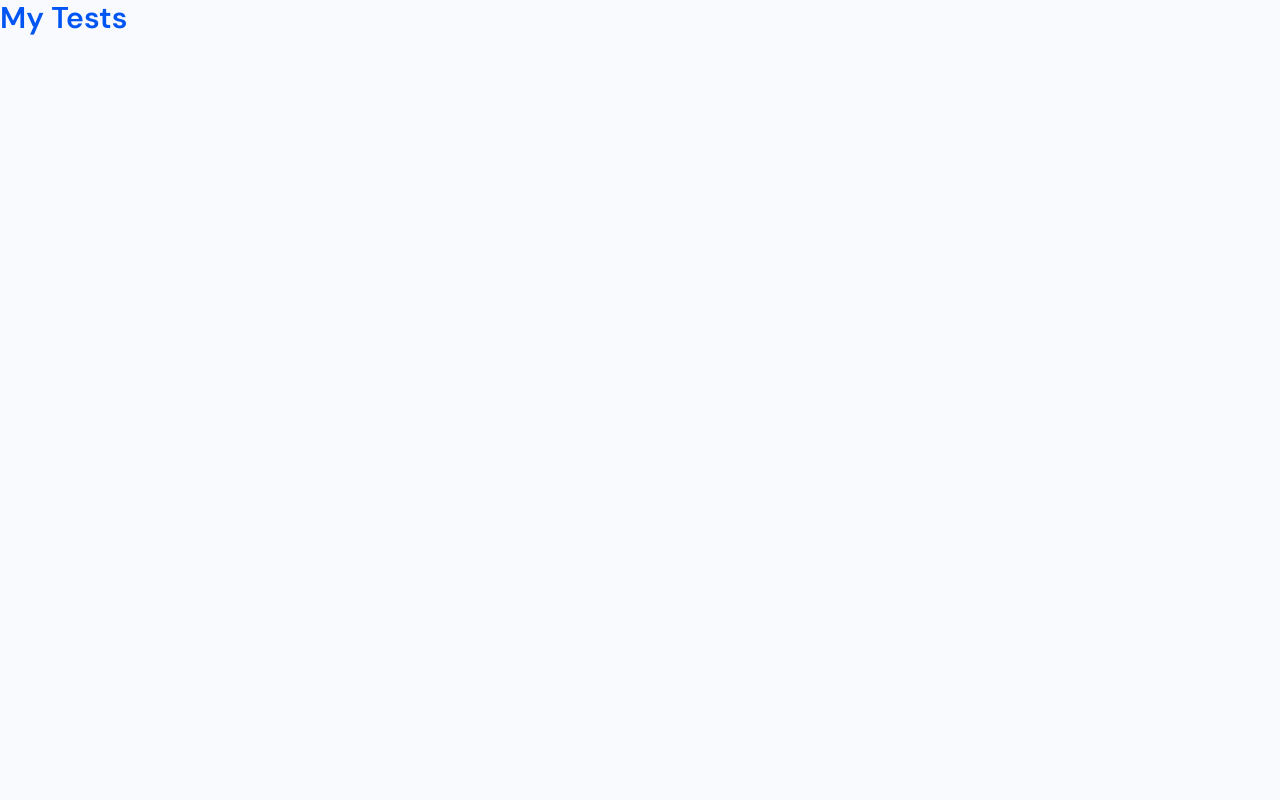
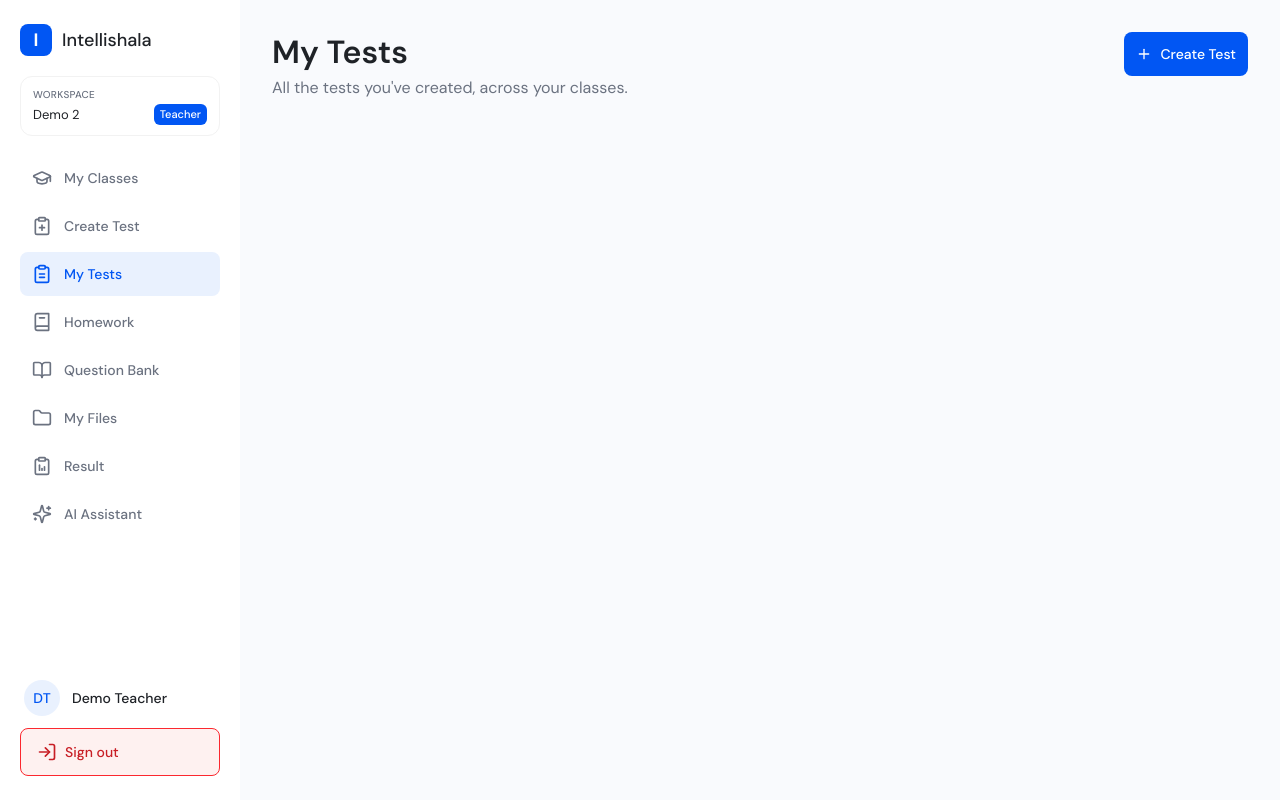
Before and after one commit to Avnish-Alves/intellishala-my-tests, a Next.js app: page / in a window 1280 px wide. Built offline with nearby package versions, Linux system fonts and the light colour scheme.

Commit message:
Add app shell, sidebar placeholder and header

```diff
--- a/src/app/layout.tsx
+++ b/src/app/layout.tsx
@@ -1,5 +1,7 @@
 import type { Metadata } from "next";
 import { DM_Sans } from "next/font/google";
+import Sidebar from "@/components/layout/Sidebar";
+import MobileTopBar from "@/components/layout/MobileTopBar";
 import "./globals.css";
 
 const dmSans = DM_Sans({
@@ -15,7 +17,15 @@ export default function RootLayout({ children }: LayoutProps<"/">) {
   return (
     <html lang="en" className={dmSans.variable}>
       <body className="bg-page font-sans text-ink antialiased">
-        {children}
+        <div className="flex min-h-screen">
+          <Sidebar />
+          <div className="flex min-h-screen flex-1 flex-col">
+            <MobileTopBar />
+            <main className="flex-1 px-4 py-6 xl:px-8 xl:pt-8 xl:pb-11">
+              {children}
+            </main>
+          </div>
+        </div>
       </body>
     </html>
   );
--- a/src/app/page.tsx
+++ b/src/app/page.tsx
@@ -1,3 +1,5 @@
+import PageHeader from "@/components/tests/PageHeader";
+
 export default function Home() {
-  return <h1 className="text-3xl font-semibold text-brand">My Tests</h1>;
+  return <PageHeader />;
 }
--- /dev/null
+++ b/src/components/icons.tsx
@@ -0,0 +1,194 @@
+import type { SVGProps } from "react";
+
+type IconProps = SVGProps<SVGSVGElement>;
+
+export function ClassesIcon(props: IconProps) {
+  return (
+    <svg
+      viewBox="0 0 24 24"
+      fill="none"
+      stroke="currentColor"
+      strokeWidth={2}
+      strokeLinecap="round"
+      strokeLinejoin="round"
+      aria-hidden="true"
+      {...props}
+    >
+      <path d="M21.42 10.922a1 1 0 0 0-.019-1.838L12.83 5.18a2 2 0 0 0-1.66 0L2.6 9.08a1 1 0 0 0 0 1.832l8.57 3.908a2 2 0 0 0 1.66 0z" />
+      <path d="M22 10v6" />
+      <path d="M6 12.5V16a6 3 0 0 0 12 0v-3.5" />
+    </svg>
+  );
+}
+
+export function CreateTestIcon(props: IconProps) {
+  return (
+    <svg
+      viewBox="0 0 24 24"
+      fill="none"
+      stroke="currentColor"
+      strokeWidth={2}
+      strokeLinecap="round"
+      strokeLinejoin="round"
+      aria-hidden="true"
+      {...props}
+    >
+      <rect width="8" height="4" x="8" y="2" rx="1" />
+      <path d="M16 4h2a2 2 0 0 1 2 2v14a2 2 0 0 1-2 2H6a2 2 0 0 1-2-2V6a2 2 0 0 1 2-2h2" />
+      <path d="M9 14h6" />
+      <path d="M12 17v-6" />
+    </svg>
+  );
+}
+
+export function MyTestsIcon(props: IconProps) {
+  return (
+    <svg
+      viewBox="0 0 24 24"
+      fill="none"
+      stroke="currentColor"
+      strokeWidth={2}
+      strokeLinecap="round"
+      strokeLinejoin="round"
+      aria-hidden="true"
+      {...props}
+    >
+      <rect width="8" height="4" x="8" y="2" rx="1.5" />
+      <path d="M16 4h2a2 2 0 0 1 2 2v14a2 2 0 0 1-2 2H6a2 2 0 0 1-2-2V6a2 2 0 0 1 2-2h2" />
+      <path d="M9 12h6" />
+      <path d="M9 16h6" />
+    </svg>
+  );
+}
+
+export function HomeworkIcon(props: IconProps) {
+  return (
+    <svg
+      viewBox="0 0 24 24"
+      fill="none"
+      stroke="currentColor"
+      strokeWidth={2}
+      strokeLinecap="round"
+      strokeLinejoin="round"
+      aria-hidden="true"
+      {...props}
+    >
+      <path d="M4 19.5v-15A2.5 2.5 0 0 1 6.5 2H20v20H6.5a2.5 2.5 0 0 1 0-5H20" />
+      <path d="M9 7h6" />
+    </svg>
+  );
+}
+
+export function QuestionBankIcon(props: IconProps) {
+  return (
+    <svg
+      viewBox="0 0 24 24"
+      fill="none"
+      stroke="currentColor"
+      strokeWidth={2}
+      strokeLinecap="round"
+      strokeLinejoin="round"
+      aria-hidden="true"
+      {...props}
+    >
+      <path d="M12 7v14" />
+      <path d="M3 18a1 1 0 0 1-1-1V4a1 1 0 0 1 1-1h5a4 4 0 0 1 4 4 4 4 0 0 1 4-4h5a1 1 0 0 1 1 1v13a1 1 0 0 1-1 1h-6a3 3 0 0 0-3 3 3 3 0 0 0-3-3z" />
+    </svg>
+  );
+}
+
+export function MyFilesIcon(props: IconProps) {
+  return (
+    <svg
+      viewBox="0 0 24 24"
+      fill="none"
+      stroke="currentColor"
+      strokeWidth={2}
+      strokeLinecap="round"
+      strokeLinejoin="round"
+      aria-hidden="true"
+      {...props}
+    >
+      <path d="M20 20a2 2 0 0 0 2-2V8a2 2 0 0 0-2-2h-7.9a2 2 0 0 1-1.69-.9L9.6 3.9A2 2 0 0 0 7.93 3H4a2 2 0 0 0-2 2v13a2 2 0 0 0 2 2Z" />
+    </svg>
+  );
+}
+
+export function ResultIcon(props: IconProps) {
+  return (
+    <svg
+      viewBox="0 0 24 24"
+      fill="none"
+      stroke="currentColor"
+      strokeWidth={2}
+      strokeLinecap="round"
+      strokeLinejoin="round"
+      aria-hidden="true"
+      {...props}
+    >
+      <rect width="8" height="4" x="8" y="2" rx="1" />
+      <path d="M16 4h2a2 2 0 0 1 2 2v14a2 2 0 0 1-2 2H6a2 2 0 0 1-2-2V6a2 2 0 0 1 2-2h2" />
+      <path d="M9 17v-6" />
+      <path d="M12 17v-2" />
+      <path d="M15 17v-4" />
+    </svg>
+  );
+}
+
+export function AIAssistantIcon(props: IconProps) {
+  return (
+    <svg
+      viewBox="0 0 24 24"
+      fill="none"
+      stroke="currentColor"
+      strokeWidth={2}
+      strokeLinecap="round"
+      strokeLinejoin="round"
+      aria-hidden="true"
+      {...props}
+    >
+      <path d="M9.937 15.5A2 2 0 0 0 8.5 14.063l-6.135-1.582a.5.5 0 0 1 0-.962L8.5 9.936A2 2 0 0 0 9.937 8.5l1.582-6.135a.5.5 0 0 1 .963 0L14.063 8.5A2 2 0 0 0 15.5 9.937l6.135 1.581a.5.5 0 0 1 0 .964L15.5 14.063a2 2 0 0 0-1.437 1.437l-1.582 6.135a.5.5 0 0 1-.963 0z" />
+      <path d="M20 3v4" />
+      <path d="M22 5h-4" />
+      <path d="M4 17v2" />
+      <path d="M5 18H3" />
+    </svg>
+  );
+}
+
+export function SignOutIcon(props: IconProps) {
+  return (
+    <svg
+      viewBox="0 0 24 24"
+      fill="none"
+      stroke="currentColor"
+      strokeWidth={2}
+      strokeLinecap="round"
+      strokeLinejoin="round"
+      aria-hidden="true"
+      {...props}
+    >
+      <path d="M15 3h4a2 2 0 0 1 2 2v14a2 2 0 0 1-2 2h-4" />
+      <path d="M10 17 15 12 10 7" />
+      <path d="M15 12H3" />
+    </svg>
+  );
+}
+
+export function PlusIcon(props: IconProps) {
+  return (
+    <svg
+      viewBox="0 0 24 24"
+      fill="none"
+      stroke="currentColor"
+      strokeWidth={2}
+      strokeLinecap="round"
+      strokeLinejoin="round"
+      aria-hidden="true"
+      {...props}
+    >
+      <path d="M12 5v14" />
+      <path d="M5 12h14" />
+    </svg>
+  );
+}
--- /dev/null
+++ b/src/components/layout/Logo.tsx
@@ -0,0 +1,10 @@
+export default function Logo() {
+  return (
+    <div className="flex items-center gap-2.5">
+      <span className="flex h-8 w-8 items-center justify-center rounded-lg bg-brand text-lg font-bold text-white">
+        I
+      </span>
+      <span className="text-lg font-medium text-ink">Intellishala</span>
+    </div>
+  );
+}
--- /dev/null
+++ b/src/components/layout/MobileTopBar.tsx
@@ -0,0 +1,9 @@
+import Logo from "@/components/layout/Logo";
+
+export default function MobileTopBar() {
+  return (
+    <div className="flex h-16 items-center bg-white px-4 xl:hidden">
+      <Logo />
+    </div>
+  );
+}
--- /dev/null
+++ b/src/components/layout/Sidebar.tsx
@@ -0,0 +1,75 @@
+import Link from "next/link";
+import Logo from "@/components/layout/Logo";
+import {
+  AIAssistantIcon,
+  ClassesIcon,
+  CreateTestIcon,
+  HomeworkIcon,
+  MyFilesIcon,
+  MyTestsIcon,
+  QuestionBankIcon,
+  ResultIcon,
+  SignOutIcon,
+} from "@/components/icons";
+
+const NAV_ITEMS = [
+  { label: "My Classes", href: "#", icon: ClassesIcon, active: false },
+  { label: "Create Test", href: "#", icon: CreateTestIcon, active: false },
+  { label: "My Tests", href: "#", icon: MyTestsIcon, active: true },
+  { label: "Homework", href: "#", icon: HomeworkIcon, active: false },
+  { label: "Question Bank", href: "#", icon: QuestionBankIcon, active: false },
+  { label: "My Files", href: "#", icon: MyFilesIcon, active: false },
+  { label: "Result", href: "#", icon: ResultIcon, active: false },
+  { label: "AI Assistant", href: "#", icon: AIAssistantIcon, active: false },
+];
+
+export default function Sidebar() {
+  return (
+    <aside className="sticky top-0 hidden h-screen w-60 shrink-0 flex-col bg-white px-5 py-6 xl:flex">
+      <Logo />
+
+      <div className="mt-5 rounded-xl border border-line px-3 py-2.5">
+        <p className="text-[10px] font-medium uppercase tracking-wide text-muted">
+          Workspace
+        </p>
+        <div className="mt-0.5 flex items-center justify-between gap-2">
+          <span className="text-[13px] text-ink">Demo 2</span>
+          <span className="rounded-md bg-brand px-1.5 py-0.5 text-[11px] font-medium text-white">
+            Teacher
+          </span>
+        </div>
+      </div>
+
+      <nav aria-label="Main" className="mt-5 flex flex-1 flex-col gap-1">
+        {NAV_ITEMS.map(({ label, href, icon: Icon, active }) => (
+          <Link
+            key={label}
+            href={href}
+            aria-current={active ? "page" : undefined}
+            className={`flex h-11 items-center gap-3 rounded-lg px-3 text-sm font-medium ${
+              active ? "bg-brand-soft text-brand" : "text-muted"
+            }`}
+          >
+            <Icon className="h-5 w-5 shrink-0" />
+            {label}
+          </Link>
+        ))}
+      </nav>
+
+      <div className="mt-5 flex items-center gap-3 px-1">
+        <span className="flex h-9 w-9 items-center justify-center rounded-full bg-brand-soft text-sm font-medium text-brand">
+          DT
+        </span>
+        <span className="text-sm font-medium text-ink">Demo Teacher</span>
+      </div>
+
+      <button
+        type="button"
+        className="mt-3 flex h-12 w-full items-center gap-2 rounded-lg border border-danger bg-danger-soft px-4 text-sm font-medium text-danger-ink"
+      >
+        <SignOutIcon className="h-5 w-5" />
+        Sign out
+      </button>
+    </aside>
+  );
+}
--- /dev/null
+++ b/src/components/tests/CreateTestLink.tsx
@@ -0,0 +1,14 @@
+import Link from "next/link";
+import { PlusIcon } from "@/components/icons";
+
+export default function CreateTestLink() {
+  return (
+    <Link
+      href="#"
+      className="flex h-11 items-center gap-2 self-start rounded-lg bg-brand px-3 text-sm font-medium text-white"
+    >
+      <PlusIcon className="h-4 w-4" />
+      Create Test
+    </Link>
+  );
+}
--- /dev/null
+++ b/src/components/tests/PageHeader.tsx
@@ -0,0 +1,17 @@
+import CreateTestLink from "@/components/tests/CreateTestLink";
+
+export default function PageHeader() {
+  return (
+    <div className="flex flex-col gap-4 sm:flex-row sm:items-center sm:justify-between">
+      <div>
+        <h1 className="text-2xl font-semibold text-ink xl:text-[32px] xl:leading-10">
+          My Tests
+        </h1>
+        <p className="mt-1 text-base text-muted">
+          All the tests you&apos;ve created, across your classes.
+        </p>
+      </div>
+      <CreateTestLink />
+    </div>
+  );
+}
```
